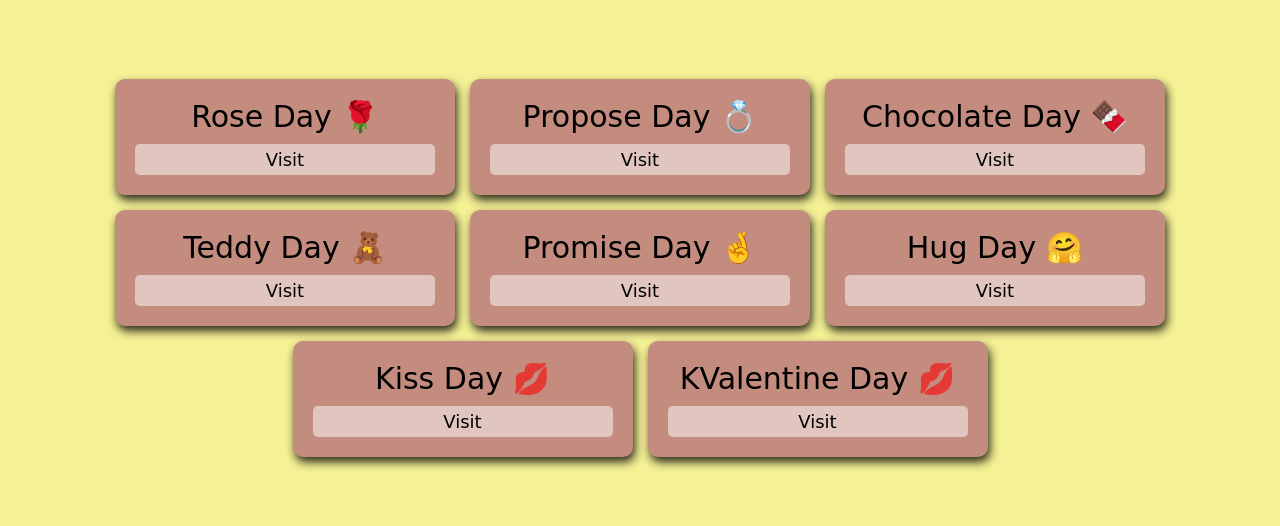
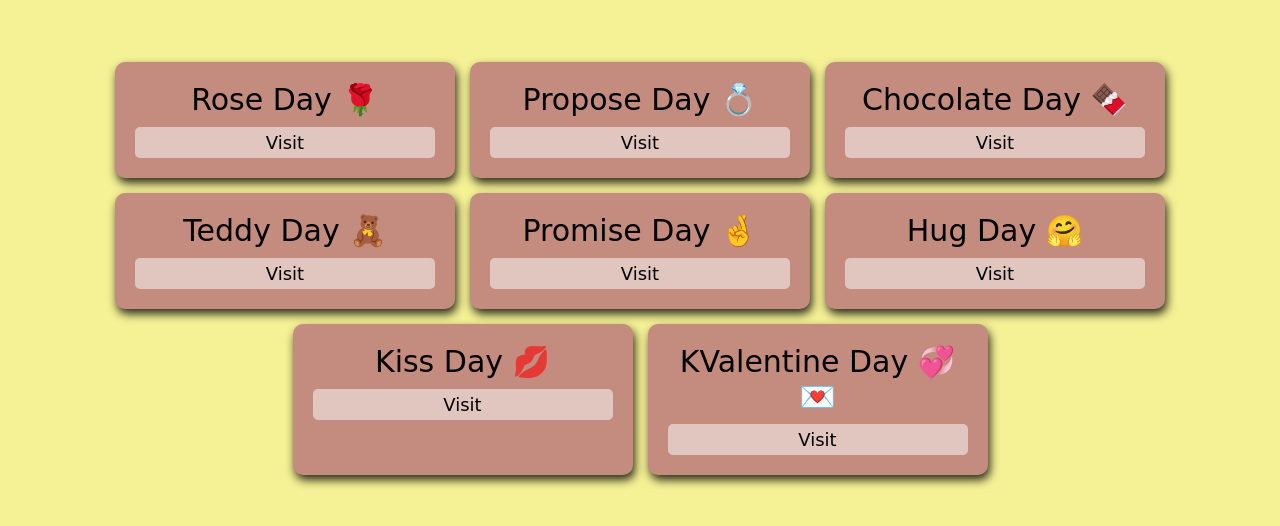
Before and after one commit to Satya-AK45/Valentine-open, a plain HTML site: page index.html in a window 1280 px wide. Shown: the part 152-678 px from the top of the page. Drawn offline with Linux system fonts and the light colour scheme; a web font is replaced by a local one.

Commit message:
Update index.html

```diff
--- a/index.html
+++ b/index.html
@@ -74,7 +74,7 @@
         <div class="message">Promise Day 🤞<a href="/promise.html" class="link">Visit</a></div>
         <div class="message">Hug Day 🤗<a href="/hug.html" class="link">Visit</a></div>
         <div class="message">Kiss Day 💋<a href="/kiss.html" class="link">Visit</a></div>
-        <div class="message">KValentine Day 💋<a href="/Valentine.html" class="link">Visit</a></div>
+        <div class="message">KValentine Day 💞💌<a href="/Valentine.html" class="link">Visit</a></div>
     </div>
 </body>
 
```
